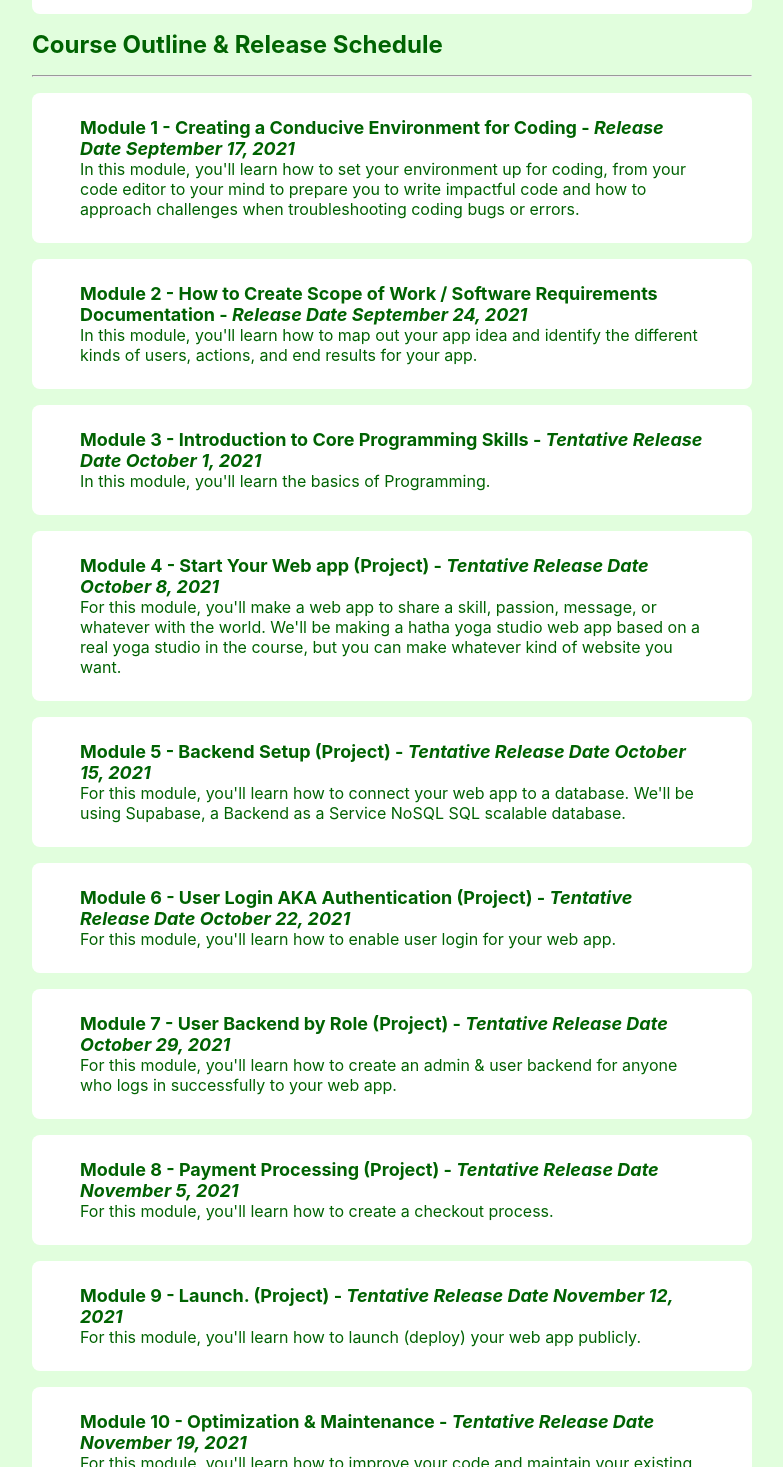
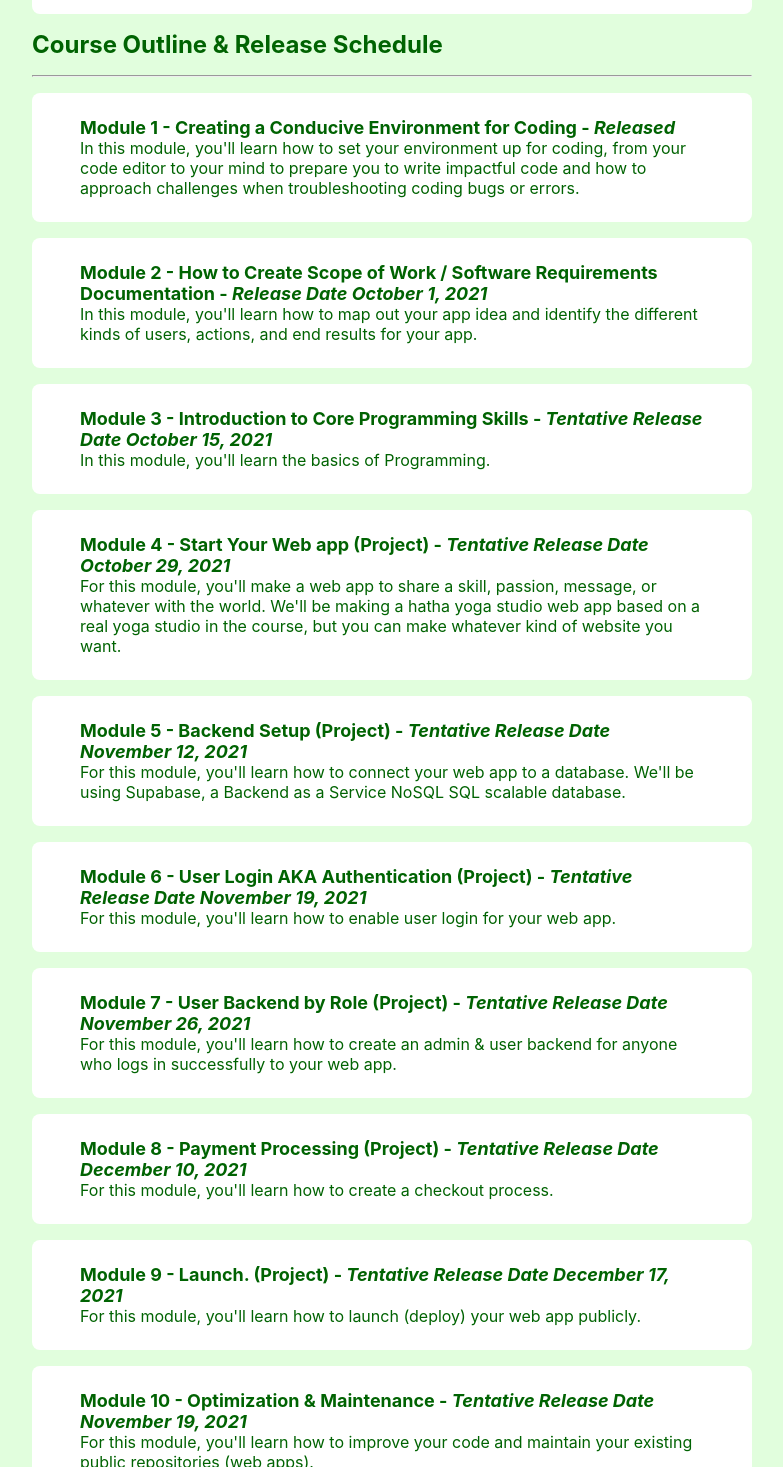
Before and after one commit to ecoappsandautomation/ecoappsandautomation, a Next.js app: page /coding4cauvery in a window 1280 px wide. Shown: the part 2123-3590 px from the top of the page, without its empty margins (248-1031 px from the left). Built offline with nearby package versions, Linux system fonts and the light colour scheme.

Commit message:
updated release dates

```diff
--- a/pages/coding4cauvery.js
+++ b/pages/coding4cauvery.js
@@ -81,7 +81,7 @@ function coding4cauvery(props) {
 			<Module>
 				<h4>
 					<b>Module 1 -</b> Creating a Conducive Environment for Coding -{" "}
-					<i>Release Date September 17, 2021</i>
+					<i>Released</i>
 				</h4>
 				<p>
 					In this module, you&apos;ll learn how to set your environment up for
@@ -93,7 +93,7 @@ function coding4cauvery(props) {
 			<Module>
 				<h4>
 					<b>Module 2 -</b> How to Create Scope of Work / Software Requirements
-					Documentation - <i>Release Date September 24, 2021</i>
+					Documentation - <i>Release Date October 1, 2021</i>
 				</h4>
 				<p>
 					In this module, you&apos;ll learn how to map out your app idea and
@@ -105,7 +105,7 @@ function coding4cauvery(props) {
 			<Module>
 				<h4>
 					<b>Module 3 -</b> Introduction to Core Programming Skills -{" "}
-					<i>Tentative Release Date October 1, 2021</i>
+					<i>Tentative Release Date October 15, 2021</i>
 				</h4>
 				<p>In this module, you&apos;ll learn the basics of Programming.</p>
 			</Module>
@@ -113,7 +113,7 @@ function coding4cauvery(props) {
 			<Module>
 				<h4>
 					<b>Module 4 -</b> Start Your Web app (Project) -{" "}
-					<i>Tentative Release Date October 8, 2021</i>
+					<i>Tentative Release Date October 29, 2021</i>
 				</h4>
 				<p>
 					For this module, you&apos;ll make a web app to share a skill, passion,
@@ -126,7 +126,7 @@ function coding4cauvery(props) {
 			<Module>
 				<h4>
 					<b>Module 5 -</b> Backend Setup (Project) -{" "}
-					<i>Tentative Release Date October 15, 2021</i>
+					<i>Tentative Release Date November 12, 2021</i>
 				</h4>
 				<p>
 					For this module, you&apos;ll learn how to connect your web app to a
@@ -138,7 +138,7 @@ function coding4cauvery(props) {
 			<Module>
 				<h4>
 					<b>Module 6 -</b> User Login AKA Authentication (Project) -{" "}
-					<i>Tentative Release Date October 22, 2021</i>
+					<i>Tentative Release Date November 19, 2021</i>
 				</h4>
 				<p>
 					For this module, you&apos;ll learn how to enable user login for your
@@ -149,7 +149,7 @@ function coding4cauvery(props) {
 			<Module>
 				<h4>
 					<b>Module 7 -</b> User Backend by Role (Project) -{" "}
-					<i>Tentative Release Date October 29, 2021</i>
+					<i>Tentative Release Date November 26, 2021</i>
 				</h4>
 				<p>
 					For this module, you&apos;ll learn how to create an admin & user
@@ -160,7 +160,7 @@ function coding4cauvery(props) {
 			<Module>
 				<h4>
 					<b>Module 8 -</b> Payment Processing (Project) -{" "}
-					<i>Tentative Release Date November 5, 2021</i>
+					<i>Tentative Release Date December 10, 2021</i>
 				</h4>
 				<p>
 					For this module, you&apos;ll learn how to create a checkout process.
@@ -170,7 +170,7 @@ function coding4cauvery(props) {
 			<Module>
 				<h4>
 					<b>Module 9 -</b> Launch. (Project) -{" "}
-					<i>Tentative Release Date November 12, 2021</i>
+					<i>Tentative Release Date December 17, 2021</i>
 				</h4>
 				<p>
 					For this module, you&apos;ll learn how to launch (deploy) your web app
```
